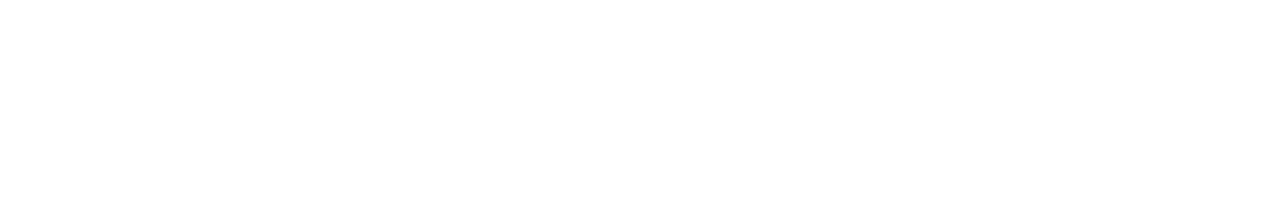
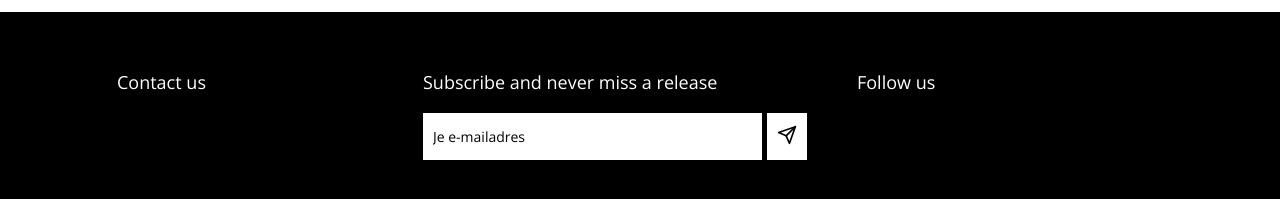
Before and after one commit to Madses/store-app, a React (Create React App) app: page / in a window 1280 px wide. Shown: the part 1767-1966 px from the top of the page. Before the commit the page ends 1689 px from the top, so only its background shows below. Built offline with nearby package versions, Linux system fonts and the light colour scheme.

Commit message:
added footer

```diff
--- a/src/App.css
+++ b/src/App.css
@@ -9,3 +9,13 @@
   font-family: 'Open Sans', sans-serif;
   font-size: 14px;
 }
+
+button,
+input,
+select,
+textarea {
+  font-size: 100%; /* 1 */
+  margin: 0; /* 2 */
+  vertical-align: baseline; /* 3 */
+  *vertical-align: middle; /* 3 */
+}
--- a/src/App.js
+++ b/src/App.js
@@ -1,12 +1,14 @@
 import './App.css';
 import Home from './pages/Home';
 import { Header } from './components/header';
+import { Footer } from './components/footer';
 
 function App() {
   return (
-    <div className="App">
+    <div className="app">
       <Header />
       <Home />
+      <Footer />
     </div>
   );
 }
--- /dev/null
+++ b/src/components/footer/Footer.js
@@ -0,0 +1,20 @@
+import React from 'react';
+import SubscriptionForm from './SubscriptionForm';
+import './style.css';
+
+export default function Footer() {
+  return (
+    <div className="footer-container">
+      <div className="footer-container__contact">
+        <span>Contact us</span>
+      </div>
+      <div className="footer-container__subscription-form">
+        <span>Subscribe and never miss a release</span>
+        <SubscriptionForm />
+      </div>
+      <div className="footer-container__socials">
+        <span>Follow us</span>
+      </div>
+    </div>
+  );
+}
--- /dev/null
+++ b/src/components/footer/SubscriptionForm.js
@@ -0,0 +1,20 @@
+import React from 'react';
+import { FiSend } from 'react-icons/fi';
+
+export default function SubscriptionForm() {
+  return (
+    <div>
+      <form className="subscription-form">
+        <input
+          type="text"
+          className="subscription-form__input-field"
+          placeholder="Je e-mailadres"
+        />
+
+        <button className="subscription-form__subscribe-button">
+          <FiSend className="subscription-form__icon" />
+        </button>
+      </form>
+    </div>
+  );
+}
--- /dev/null
+++ b/src/components/footer/index.js
@@ -0,0 +1 @@
+export { default as Footer } from './Footer';
--- /dev/null
+++ b/src/components/footer/style.css
@@ -0,0 +1,90 @@
+/*
+    Footer
+*/
+
+.footer-container {
+  width: 100%;
+  height: 260px;
+  background: black;
+  color: white;
+  bottom: 0;
+  display: flex;
+  justify-content: center;
+  flex-wrap: wrap;
+}
+
+.footer-container__contact {
+  width: 20%;
+  margin-top: 60px;
+  margin-right: 50px;
+}
+
+.footer-container__contact span {
+  font-size: 18px;
+  margin-bottom: 20px;
+}
+
+.footer-container__socials {
+  width: 20%;
+  height: 200px;
+  margin-top: 60px;
+  margin-right: 50px;
+}
+
+.footer-container__socials span {
+  font-size: 18px;
+  margin-bottom: 20px;
+}
+
+.footer-container__subscription-form {
+  width: 30%;
+  margin-top: 60px;
+  margin-right: 50px;
+}
+
+.footer-container__subscription-form span {
+  font-size: 18px;
+  margin-bottom: 20px;
+}
+
+/*
+    subscription form
+*/
+.subscription-form {
+  width: 100%;
+  line-height: 200px;
+  margin-top: 20px;
+  display: flex;
+}
+
+.subscription-form__input-field {
+  height: 45px;
+  width: 500px;
+  padding-left: 10px;
+  border: 0;
+}
+
+.subscription-form__input-field::placeholder {
+  color: black;
+}
+
+.subscription-form__input-field:focus {
+  outline: none;
+  box-shadow: none;
+}
+
+.subscription-form__subscribe-button {
+  width: 55px;
+  border: 0;
+  margin-left: 5px;
+  background: white;
+}
+
+input[type='submit'] {
+  height: 45px;
+}
+
+.subscription-form__icon {
+  height: 20px;
+  width: 20px;
+}
--- a/src/components/header/style.css
+++ b/src/components/header/style.css
@@ -42,6 +42,7 @@
 .header__logo-container {
   width: 20%;
   height: 30px;
+  margin-top: 10px;
 }
 .header__logo {
   height: 20px;
--- a/src/pages/style.css
+++ b/src/pages/style.css
@@ -3,7 +3,8 @@
   justify-content: space-around;
   flex-wrap: wrap;
   width: 80%;
-  height: 700px;
+  height: auto;
   margin: 0 auto;
-  margin-top: 100px;
+  margin-top: 80px;
+  margin-bottom: 80px;
 }
```
Also changed, not shown: 1 other file (tests, documents, lock files or other folders).
